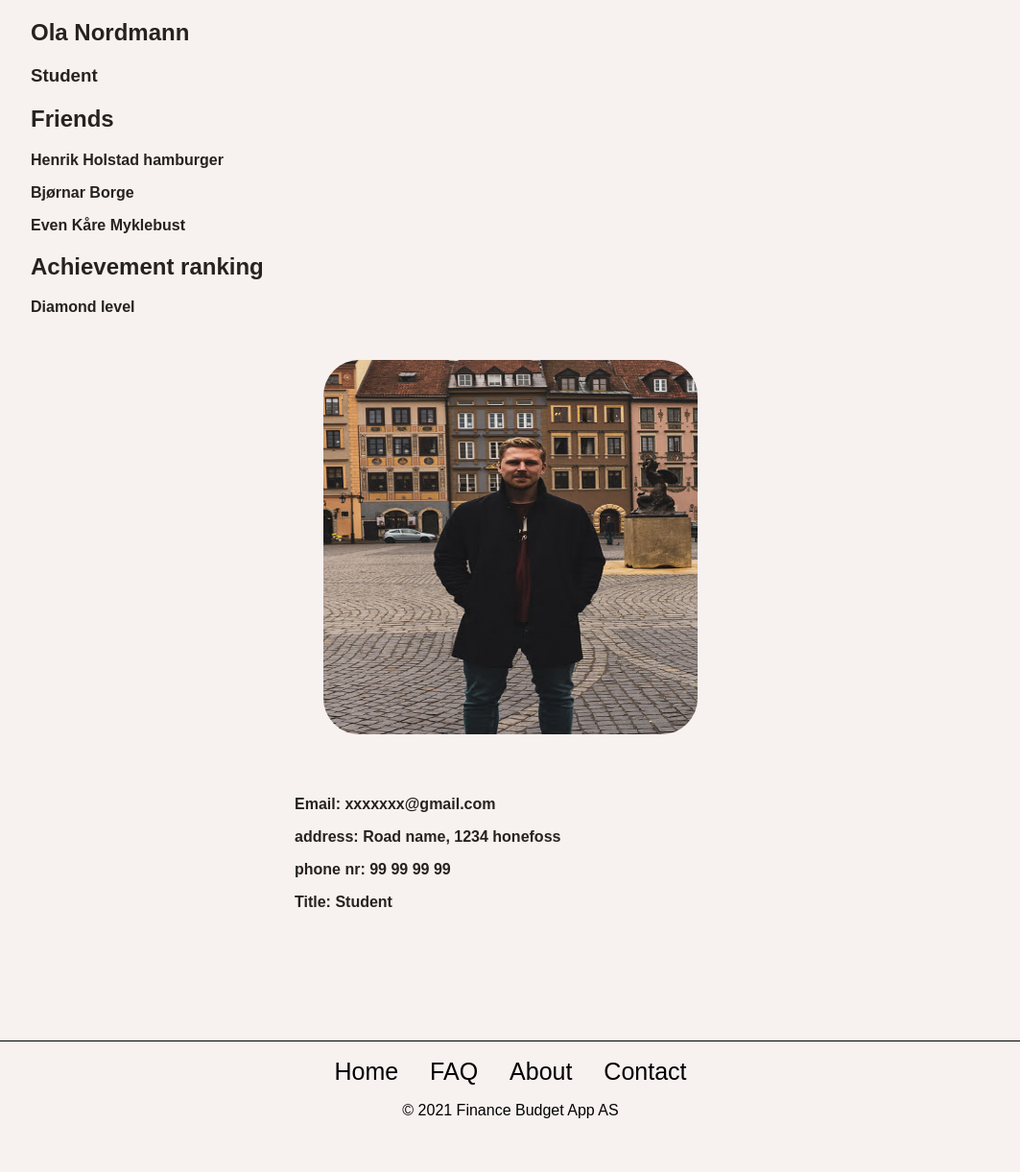
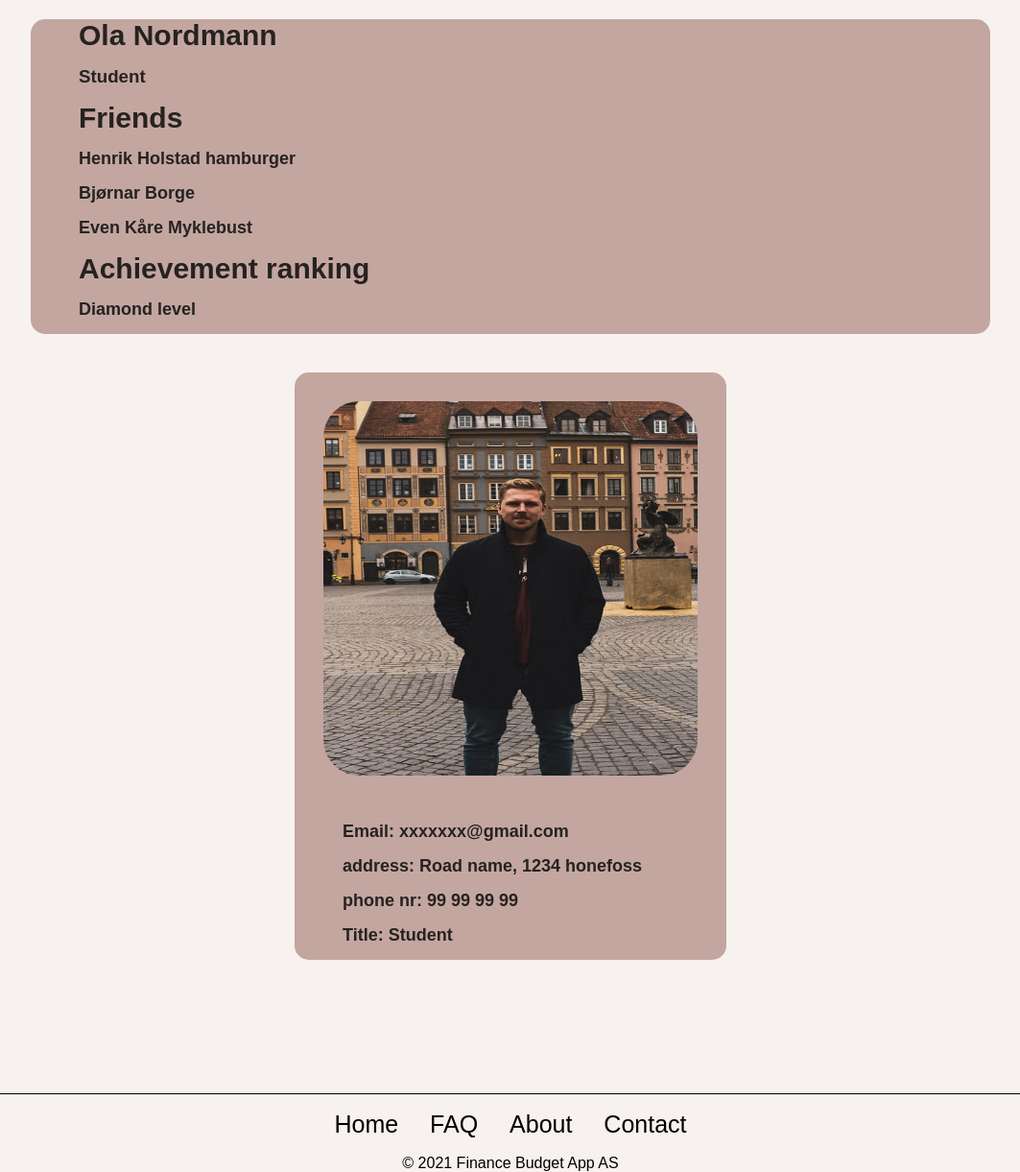
Before and after one commit to hjuivc/APP2000-applikasjonsutvikling-21h-22v, a PHP site: page /profile.html in a window 1280 px wide. Shown: the part 125-1346 px from the top of the page at 96% size, without its empty margins (108-1171 px from the left). Before the commit the page ends 1290 px from the top, so only its background shows below. Run offline with PHP 8.4, Linux system fonts and the light colour scheme; some libraries are stand-ins or nearby versions.

Commit message:
Update main.css

```diff
--- a/main.css
+++ b/main.css
@@ -421,3 +421,26 @@ footer ul a:hover {
 }
 
 /* Achievement styling ends here */
+
+/* profile styling starts here */
+
+.contentBoxprofile {
+  background-color: #c3a6a0;
+  margin: 20px 50px;
+  border-radius: 15px;
+}
+
+.contentBoxprofile > h2 {
+  font-size: 30px;
+  margin: 0 50px 15px;
+}
+
+.contentBoxprofile > p {
+  font-size: 18px;
+  margin: 0 50px 15px;
+}
+.contentBoxprofile > h3 {
+  margin: 0 50px 15px;
+}
+
+/* profile styling ends here */
```
